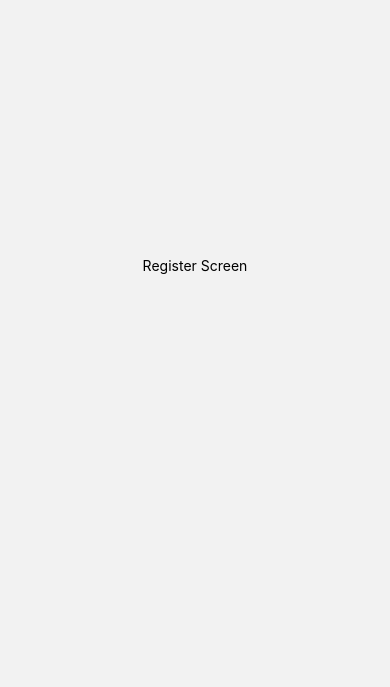
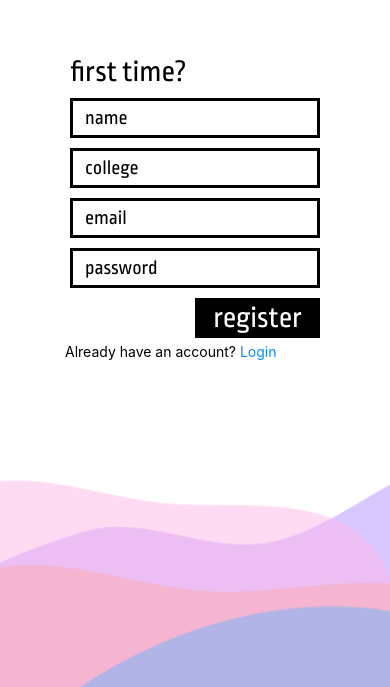
Before and after one commit to saakshipatel9/Language-Quiz-App, a React Native app: screen /register in a window 390 px wide. Shown: the part 157-844 px from the top of the page. Built offline with nearby package versions, Linux system fonts and the light colour scheme; no server answers.

Commit message:
completed register

```diff
--- a/Screens/Profile.js
+++ b/Screens/Profile.js
@@ -1,12 +1,23 @@
-import { useEffect } from "react";
+import { useEffect, useState } from "react";
 import { Button, StyleSheet, Text, View, Image, Pressable } from "react-native";
-import { auth } from "../firebase";
+import { auth, db } from "../firebase";
 
 export function Profile({ navigation }) {
   const handleSignout = () => auth.signOut();
 
+  const [user, setUser] = useState(null);
+
   useEffect(() => {
-    console.log("auth", auth?.currentUser);
+    console.log("auth", auth?.currentUser.uid);
+
+    db.collection("Users")
+      .where("userId", "==", auth?.currentUser.uid)
+      .get()
+      .then((res) =>
+        res.forEach((doc) => {
+          setUser(doc.data());
+        })
+      );
   });
 
   return (
@@ -16,10 +27,8 @@ export function Profile({ navigation }) {
         source={require("../assets/main-bg-img.png")}
         style={styles.background}
       />
-      <Text style={styles.email}>{auth.currentUser?.email}</Text>
-      <Text style={styles.college}>
-        birla vishwakarma mahavidalaya, v.v. nagar
-      </Text>
+      <Text style={styles.email}>{user?.name}</Text>
+      <Text style={styles.college}>{user?.college}</Text>
       <View style={styles.buttonDiv}>
         <Pressable style={styles.button} onPress={handleSignout}>
           <Text style={styles.buttonText}>setting</Text>
--- a/Screens/Register.js
+++ b/Screens/Register.js
@@ -1,9 +1,175 @@
-import { Button, StyleSheet, Text, View } from "react-native";
+import { useState } from "react";
+import {
+  StyleSheet,
+  Text,
+  View,
+  Image,
+  TextInput,
+  Pressable,
+} from "react-native";
+import { auth, db } from "../firebase";
 
 export function Register({ navigation }) {
-  return (
-    <View style={{ flex: 1, alignItems: "center", justifyContent: "center" }}>
-      <Text>Register Screen</Text>
+  const [loading, setLoading] = useState(false);
+  const [name, setName] = useState("");
+  const [college, setCollege] = useState("");
+  const [email, setEmail] = useState("");
+  const [password, setPassword] = useState("");
+
+  const handleRegister = () => {
+    setLoading(true);
+
+    if (!name) {
+      alert("Please enter name");
+      setLoading(false);
+      return;
+    }
+    if (!email) {
+      alert("Please enter email");
+      setLoading(false);
+      return;
+    }
+    if (!password) {
+      alert("Please enter password");
+      setLoading(false);
+      return;
+    }
+
+    auth
+      .createUserWithEmailAndPassword(email, password)
+      .then((creds) => {
+        const user = creds.user;
+        console.log(user);
+        db.collection("Users")
+          .doc()
+          .set({
+            college: college,
+            name: name,
+            email: user.email,
+            userId: user.uid,
+          })
+          .then(() => {
+            console.log("user added");
+          });
+        setLoading(false);
+      })
+      .catch((error) => {
+        alert(error.message);
+        setLoading(false);
+      });
+  };
+
+  return loading ? (
+    <View style={styles.main}>
+      <Text>Loading...</Text>
+      <Image
+        resizeMode="cover"
+        source={require("../assets/login-form-bg-img.png")}
+        style={styles.background}
+      />
+    </View>
+  ) : (
+    <View style={styles.main}>
+      <Image
+        resizeMode="cover"
+        source={require("../assets/login-form-bg-img.png")}
+        style={styles.background}
+      />
+      <View style={styles.form}>
+        <Text style={styles.title}>first time?</Text>
+        <TextInput
+          style={styles.input}
+          placeholder="name"
+          value={name}
+          onChangeText={(text) => setName(text)}
+        />
+        <TextInput
+          style={styles.input}
+          placeholder="college"
+          value={college}
+          onChangeText={(text) => setCollege(text)}
+        />
+        <TextInput
+          style={styles.input}
+          placeholder="email"
+          value={email}
+          onChangeText={(text) => setEmail(text)}
+        />
+        <TextInput
+          style={styles.input}
+          placeholder="password"
+          secureTextEntry={true}
+          value={password}
+          onChangeText={(text) => setPassword(text)}
+        />
+
+        <Pressable style={styles.button} onPress={handleRegister}>
+          <Text style={styles.buttonText}>register</Text>
+        </Pressable>
+
+        <Text onPress={() => navigation.navigate("login")}>
+          Already have an account?{" "}
+          <Text style={{ color: "#0D8BFF" }}>Login</Text>
+        </Text>
+      </View>
     </View>
   );
 }
+const styles = StyleSheet.create({
+  main: {
+    flex: 1,
+    alignItems: "center",
+    justifyContent: "center",
+    position: "relative",
+    backgroundColor: "white",
+  },
+
+  form: {
+    flex: 1,
+    flexDirection: "column",
+    justifyContent: "center",
+    marginBottom: 120,
+  },
+
+  background: {
+    position: "absolute",
+    bottom: 0,
+    width: "100%",
+  },
+  title: {
+    fontFamily: "ropasans-regular",
+    fontSize: 30,
+    margin: 5,
+  },
+
+  input: {
+    margin: 5,
+    height: 40,
+    width: 250,
+    paddingHorizontal: 12,
+    paddingVertical: 2,
+    borderColor: "black",
+    borderWidth: 3,
+    fontSize: 20,
+    fontFamily: "ropasans-regular",
+  },
+  button: {
+    margin: 5,
+    width: 125,
+    height: 40,
+    backgroundColor: "black",
+    color: "white",
+    alignSelf: "flex-end",
+
+    justifyContent: "center",
+    alignItems: "center",
+  },
+
+  buttonText: {
+    color: "white",
+    fontFamily: "ropasans-regular",
+    alignSelf: "center",
+    alignItems: "center",
+    fontSize: 30,
+  },
+});
--- a/firebase.js
+++ b/firebase.js
@@ -1,5 +1,6 @@
 // Import the functions you need from the SDKs you need
 import * as firebase from "firebase";
+import firestore from "firebase/firestore";
 // TODO: Add SDKs for Firebase products that you want to use
 // https://firebase.google.com/docs/web/setup#available-libraries
 
@@ -22,5 +23,6 @@ if (firebase.apps.length == 0) {
 }
 
 const auth = firebase.auth();
+const db = firebase.firestore();
 
-export { auth };
+export { auth, db };
```
